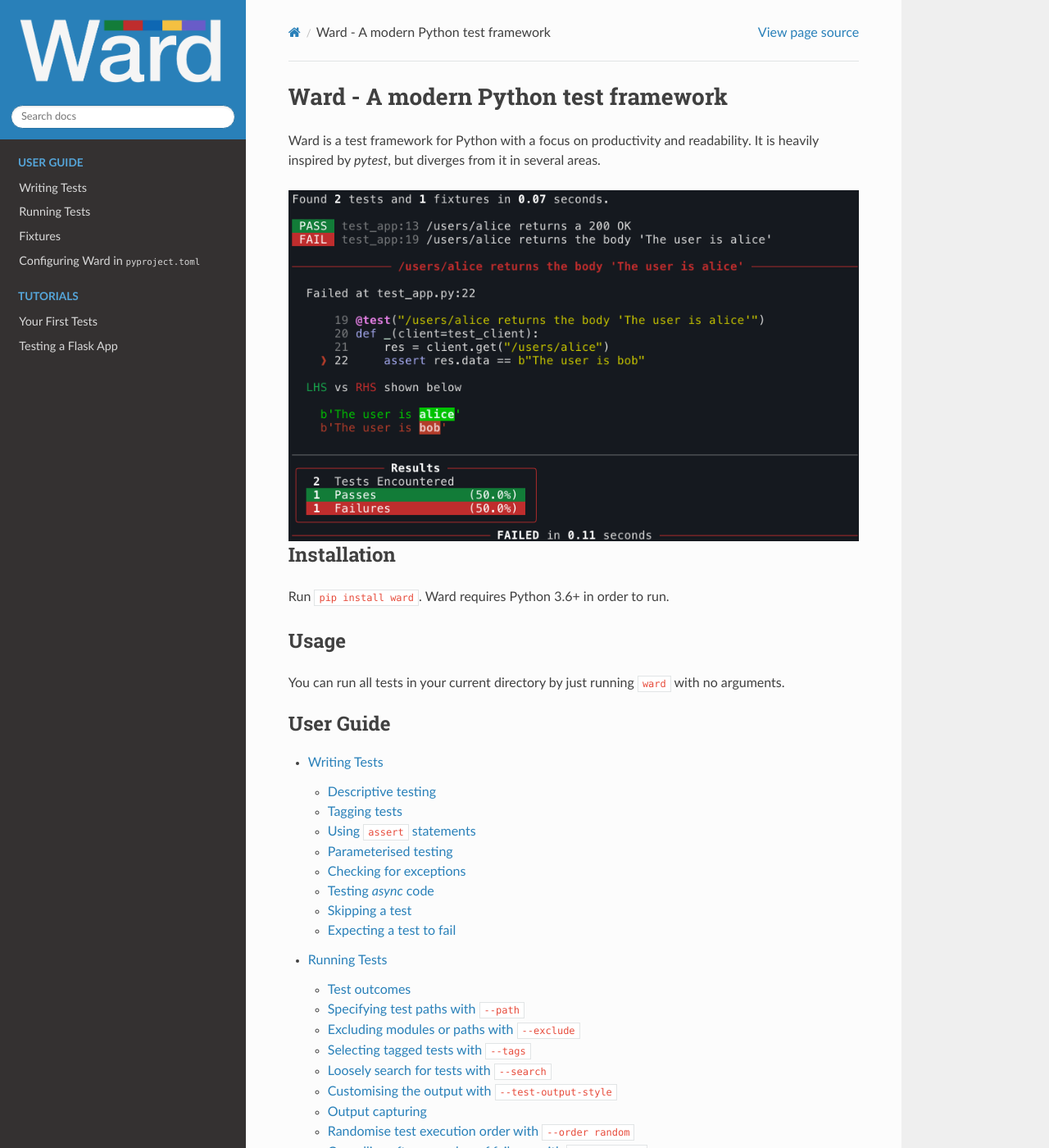
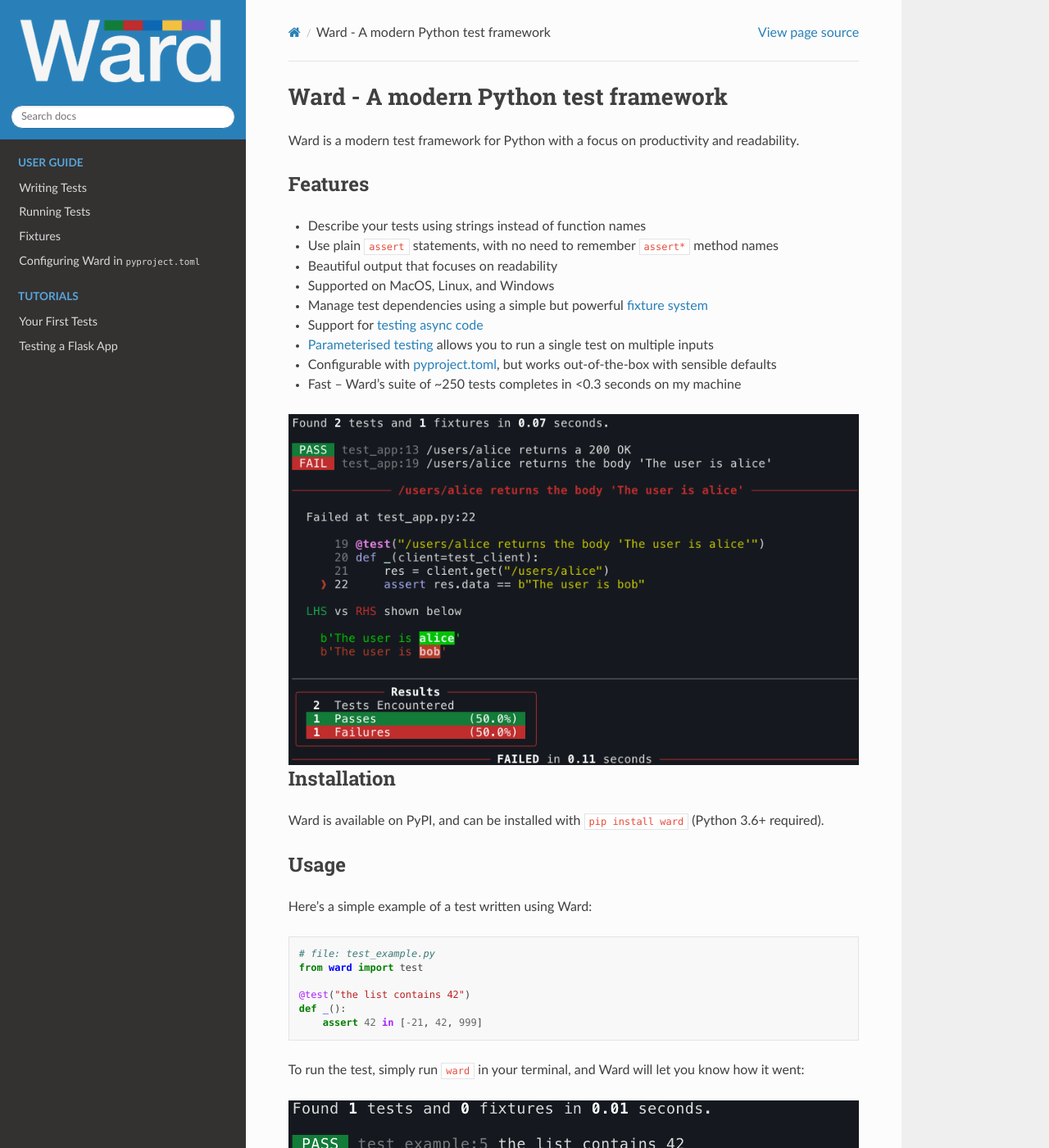
Before and after one commit to darrenburns/ward, a Sphinx documentation site: the page built from docs/source/index.rst, in a window 1280 px wide and 1400 px high. Shown: the whole window at 82% size. Built offline with Sphinx 7.4.7 and the Read the Docs theme 2.0.0, drawn with Linux system fonts in a browser that asks for light colours.

Commit message:
Improve docs index

```diff
--- a/docs/source/conf.py
+++ b/docs/source/conf.py
@@ -31,7 +31,11 @@
 # extensions coming with Sphinx (named 'sphinx.ext.*') or your custom
 # ones.
 extensions = [
+    'sphinx.ext.autosectionlabel',
 ]
+
+autosectionlabel_prefix_document = True
+autosectionlabel_maxdepth = 2
 
 # Add any paths that contain templates here, relative to this directory.
 templates_path = ['_templates']
--- a/docs/source/guide/fixtures.rst
+++ b/docs/source/guide/fixtures.rst
@@ -1,3 +1,5 @@
+.. _fixtures:
+
 Fixtures
 ========
 
--- a/docs/source/guide/pyproject.toml.rst
+++ b/docs/source/guide/pyproject.toml.rst
@@ -1,3 +1,5 @@
+.. _pyproject:
+
 Configuring Ward in ``pyproject.toml``
 ========================================
 
@@ -8,7 +10,7 @@
 
 You don't need a ``pyproject.toml`` file to use Ward.
 
-If you do decide to use one, Ward will find read your ``pyproject.toml`` file and treat the values inside it as defaults.
+If you do decide to use one, Ward will find and read your ``pyproject.toml`` file, and treat the values inside it as defaults.
 
 If you pass an option via the command line that also appears in your ``pyproject.toml``, the option supplied via the command line takes priority.
 
--- a/docs/source/guide/writing_tests.rst
+++ b/docs/source/guide/writing_tests.rst
@@ -188,6 +190,8 @@
 Note that ``ex`` is only populated after the context manager exits, so
 be careful with your indentation.
 
+.. _async_tests:
+
 Testing `async` code
 --------------------
 
--- a/docs/source/index.rst
+++ b/docs/source/index.rst
@@ -1,8 +1,19 @@
 Ward - A modern Python test framework
 =====================================
 
-Ward is a test framework for Python with a focus on productivity and readability. It is heavily inspired by `pytest`, but
-diverges from it in several areas.
+Ward is a modern test framework for Python with a focus on productivity and readability.
+
+Features
+--------
+* Describe your tests using strings instead of function names
+* Use plain ``assert`` statements, with no need to remember ``assert*`` method names
+* Beautiful output that focuses on readability
+* Supported on MacOS, Linux, and Windows
+* Manage test dependencies using a simple but powerful :ref:`fixture system <fixtures>`
+* Support for :ref:`testing async code<async_tests>`
+* :ref:`Parameterised testing <parameterisation>` allows you to run a single test on multiple inputs
+* Configurable with :ref:`pyproject.toml<pyproject>`, but works out-of-the-box with sensible defaults
+* Fast -- Ward's suite of ~250 tests completes in <0.3 seconds on my machine
 
 .. image:: ./_static/intro_screenshot.png
     :align: center
@@ -10,11 +21,27 @@
 
 Installation
 ------------
-Run ``pip install ward``. Ward requires Python 3.6+ in order to run.
+Ward is available on PyPI, and can be installed with ``pip install ward`` (Python 3.6+ required).
 
 Usage
 -----
-You can run all tests in your current directory by just running ``ward`` with no arguments.
+
+Here's a simple example of a test written using Ward:
+
+.. code-block:: python
+
+    # file: test_example.py
+    from ward import test
+
+    @test("the list contains 42")
+    def _():
+        assert 42 in [-21, 42, 999]
+
+To run the test, simply run ``ward`` in your terminal, and Ward will let you know how it went:
+
+.. image:: ./_static/usage_example_screenshot.png
+    :align: center
+    :alt: An example test result output from Ward
 
 .. toctree::
     :maxdepth: 2
```
Also changed, not shown: other parts of docs/source/guide/writing_tests.rst (+2 -0 lines), docs/source/_static/usage_example_screenshot.png (added), screenshot.png (deleted).
